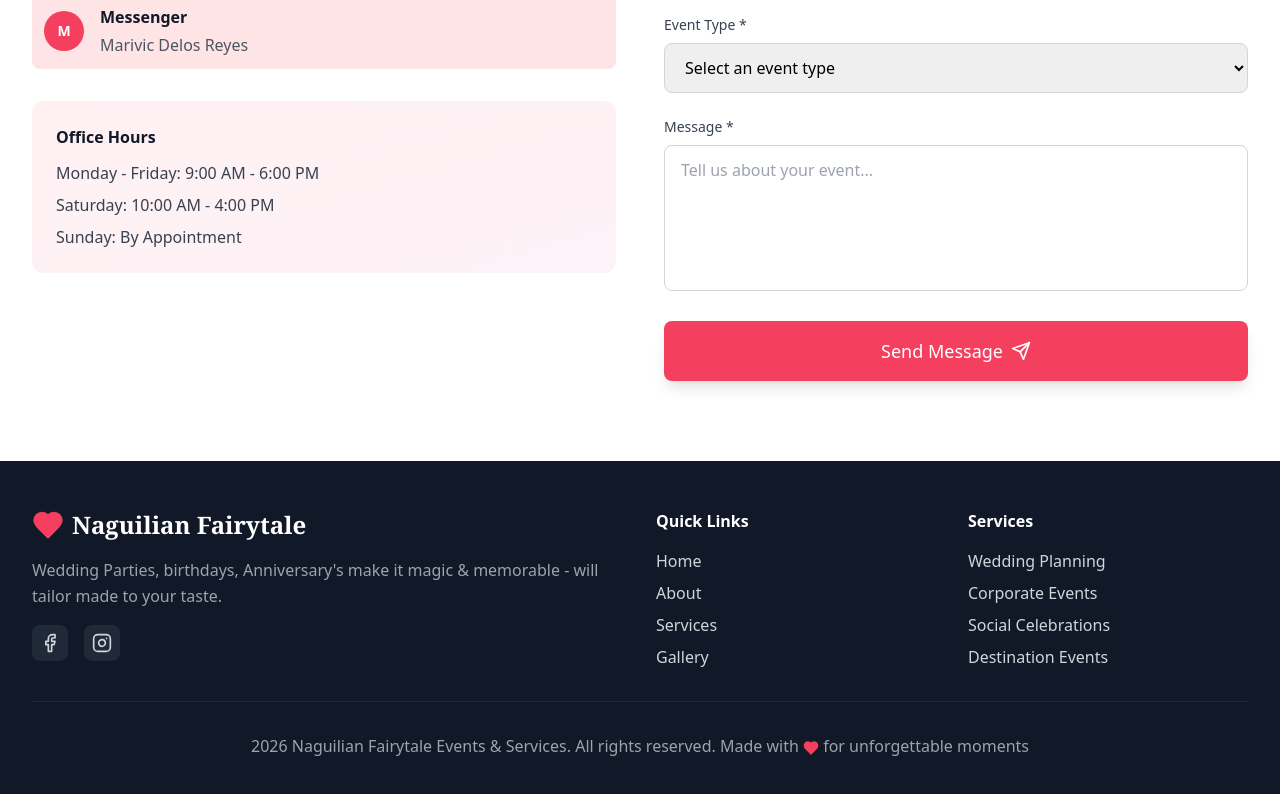
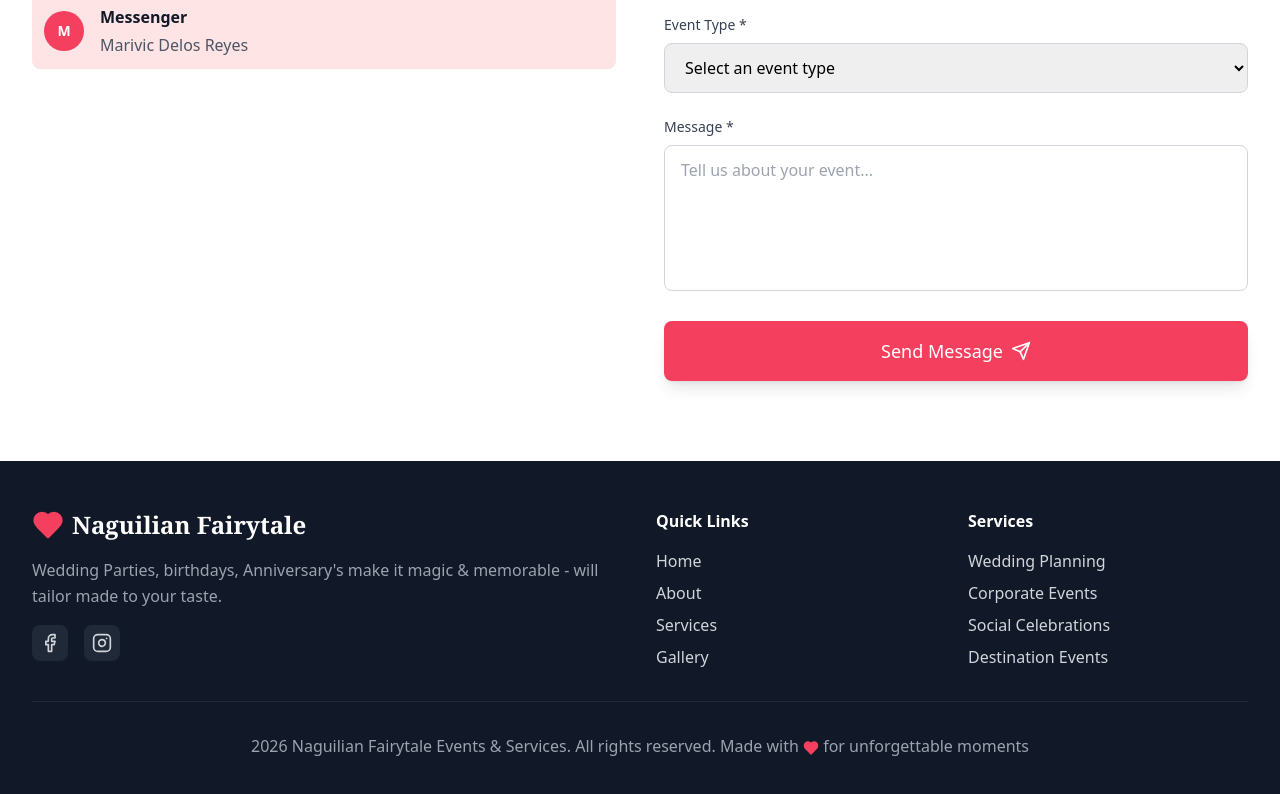
Before and after one commit to jhonpabz/event-planner, a React (Vite) app: page / in a window 1280 px wide. Shown: the part 4941-5735 px from the top of the page. Built offline with nearby package versions, Linux system fonts and the light colour scheme.

Commit message:
remove: office hours

```diff
--- a/src/components/Contact.tsx
+++ b/src/components/Contact.tsx
@@ -112,14 +112,6 @@ export default function Contact() {
               </a>
             </div>
 
-            <div className="p-6 mt-8 bg-gradient-to-br from-rose-50 to-pink-50 rounded-xl">
-              <h4 className="mb-3 font-bold text-gray-900">Office Hours</h4>
-              <div className="space-y-2 text-gray-700">
-                <p><span className="font-medium">Monday - Friday:</span> 9:00 AM - 6:00 PM</p>
-                <p><span className="font-medium">Saturday:</span> 10:00 AM - 4:00 PM</p>
-                <p><span className="font-medium">Sunday:</span> By Appointment</p>
-              </div>
-            </div>
           </div>
 
           <div>
```
